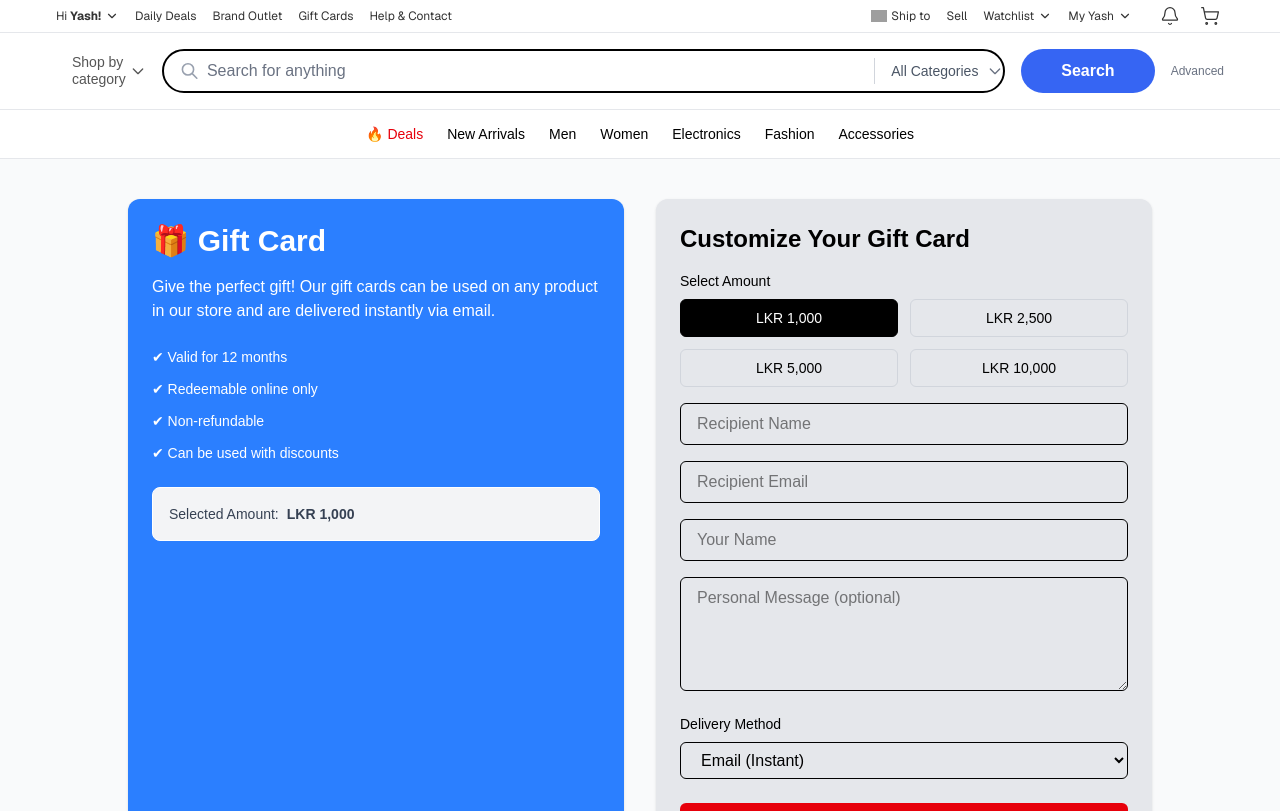
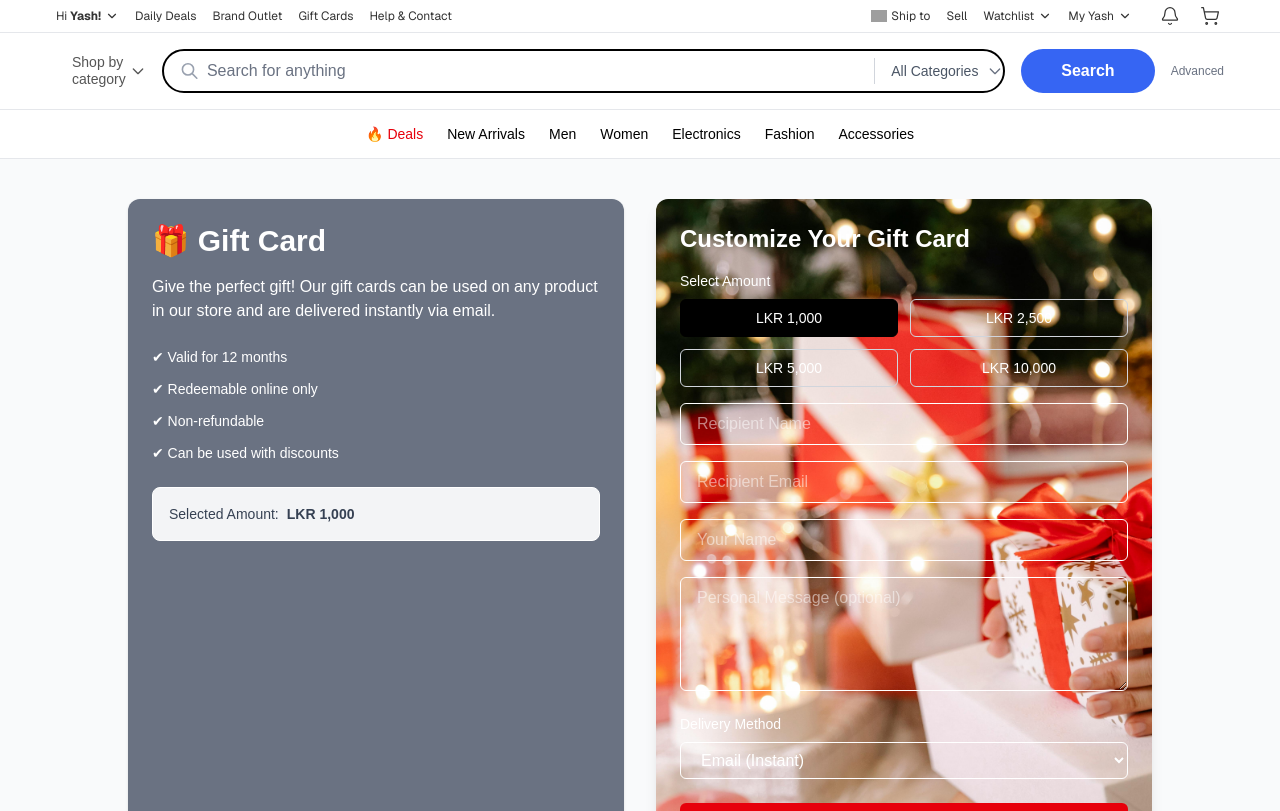
Before and after one commit to yasarahasini/Ecommerce-website, a Next.js app in the folder frontend/: page /giftcards in a window 1280 px wide. Shown: the top 811 px of the page. Built offline with nearby package versions, Linux system fonts and the light colour scheme; grey boxes are pictures that could not be loaded.

Commit message:
update giftcrds page

```diff
--- a/frontend/app/(user)/giftcards/page.tsx
+++ b/frontend/app/(user)/giftcards/page.tsx
@@ -12,7 +12,7 @@ const GiftCardPage: React.FC = () => {
       <div className="max-w-5xl mx-auto grid md:grid-cols-2 gap-8">
 
 
-        <div className="bg-blue-500 text-white rounded-xl shadow p-6">
+        <div className="bg-gray-500 text-white rounded-xl shadow p-6">
           <h1 className="text-3xl font-semibold mb-4">🎁 Gift Card</h1>
           <p className="text-white mb-6">
             Give the perfect gift! Our gift cards can be used on any product
@@ -36,8 +36,20 @@ const GiftCardPage: React.FC = () => {
           </div>
         </div>
 
-        <div className="bg-gray-200 text-black  rounded-xl shadow p-6">
-          <h2 className="text-2xl font-semibold mb-4">Customize Your Gift Card</h2>
+   <div className="max-w-xl text-white mx-auto">
+
+      <div className="relative rounded-xl shadow-lg overflow-hidden">
+
+        <div className="absolute inset-0 bg-[url('/7.jpg')] bg-cover bg-center" />
+
+
+        <div className="" />
+
+
+        <div className="relative p-6 ">
+          <h2 className="text-2xl font-semibold mb-4">
+            Customize Your Gift Card
+          </h2>
 
 
           <div className="mb-4">
@@ -49,7 +61,7 @@ const GiftCardPage: React.FC = () => {
                 <button
                   key={value}
                   onClick={() => setAmount(value)}
-                  className={`border rounded-md py-2 text-sm font-medium ${
+                  className={`border rounded-md py-2 text-sm font-medium transition ${
                     amount === value
                       ? "border-black bg-black text-white"
                       : "border-gray-300 hover:border-black"
@@ -88,6 +100,7 @@ const GiftCardPage: React.FC = () => {
             />
           </div>
 
+
           <div className="mt-4">
             <label className="block text-sm font-medium mb-2">
               Delivery Method
@@ -99,10 +112,12 @@ const GiftCardPage: React.FC = () => {
           </div>
 
 
-          <button className="mt-6 w-full bg-red-600 text-white py-3 rounded-md hover:bg-red-700 transition">
+          <button className="mt-6 w-full bg-red-600 text-white py-3 rounded-md hover:bg-red-700 transition font-medium">
             Add Gift Card to Cart
           </button>
         </div>
+      </div>
+    </div>
       </div>
     </div>
   );
```
